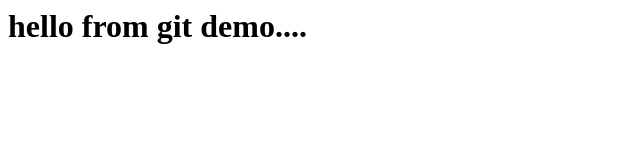
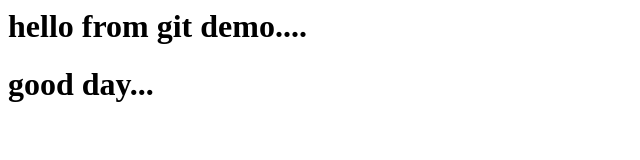
Before and after one commit to bhavanaroyal/bhavdevops, a plain HTML site: page index.html in a window 1280 px wide. Shown: the whole page, without its empty margins (0-640 px from the left). Drawn offline with Linux system fonts and the light colour scheme.

Commit message:
branch code

```diff
--- a/index.html
+++ b/index.html
@@ -1 +1,2 @@
 <h1>hello from git demo....</h1>
+<h1>good day...</h1>
```
